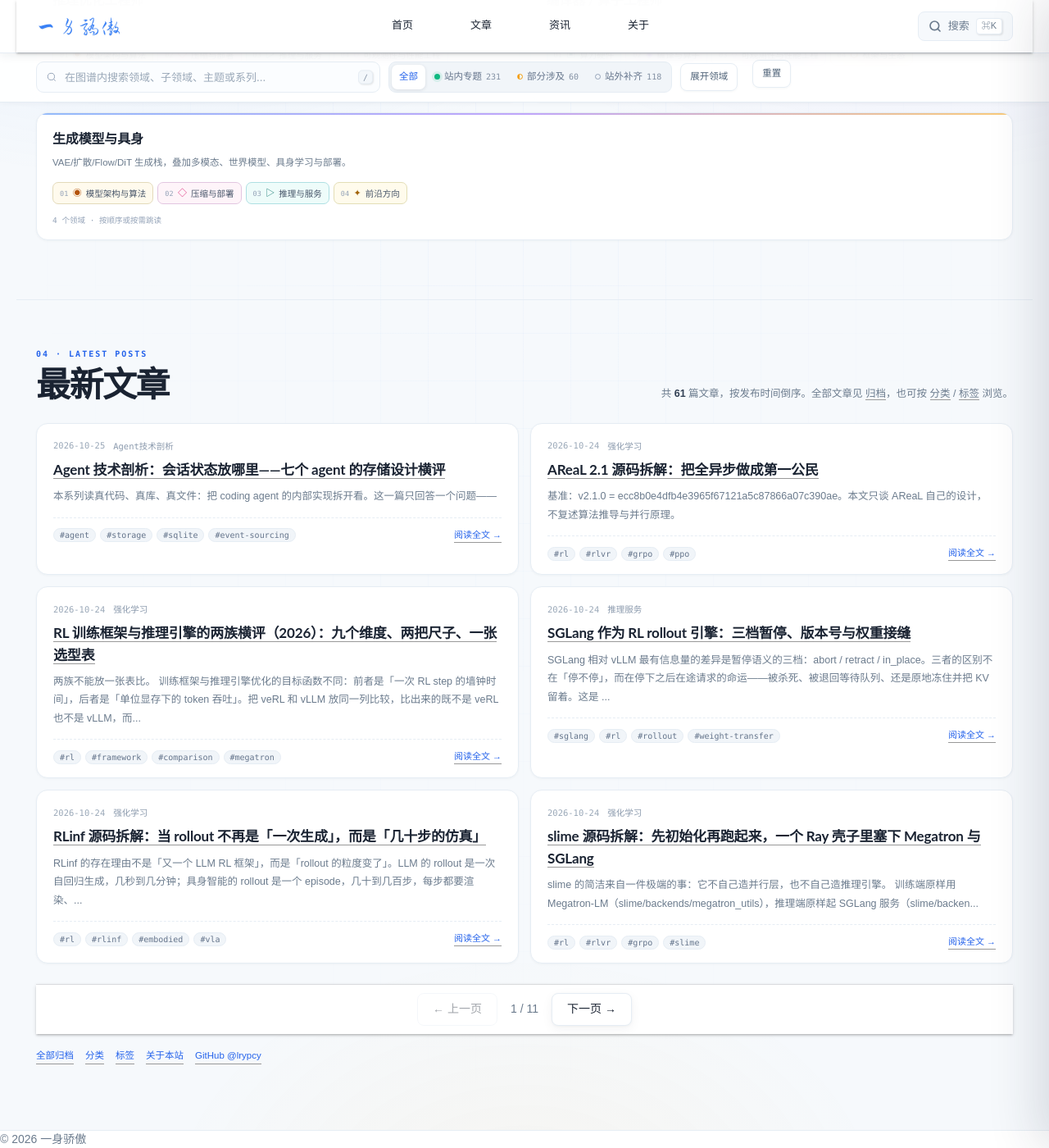
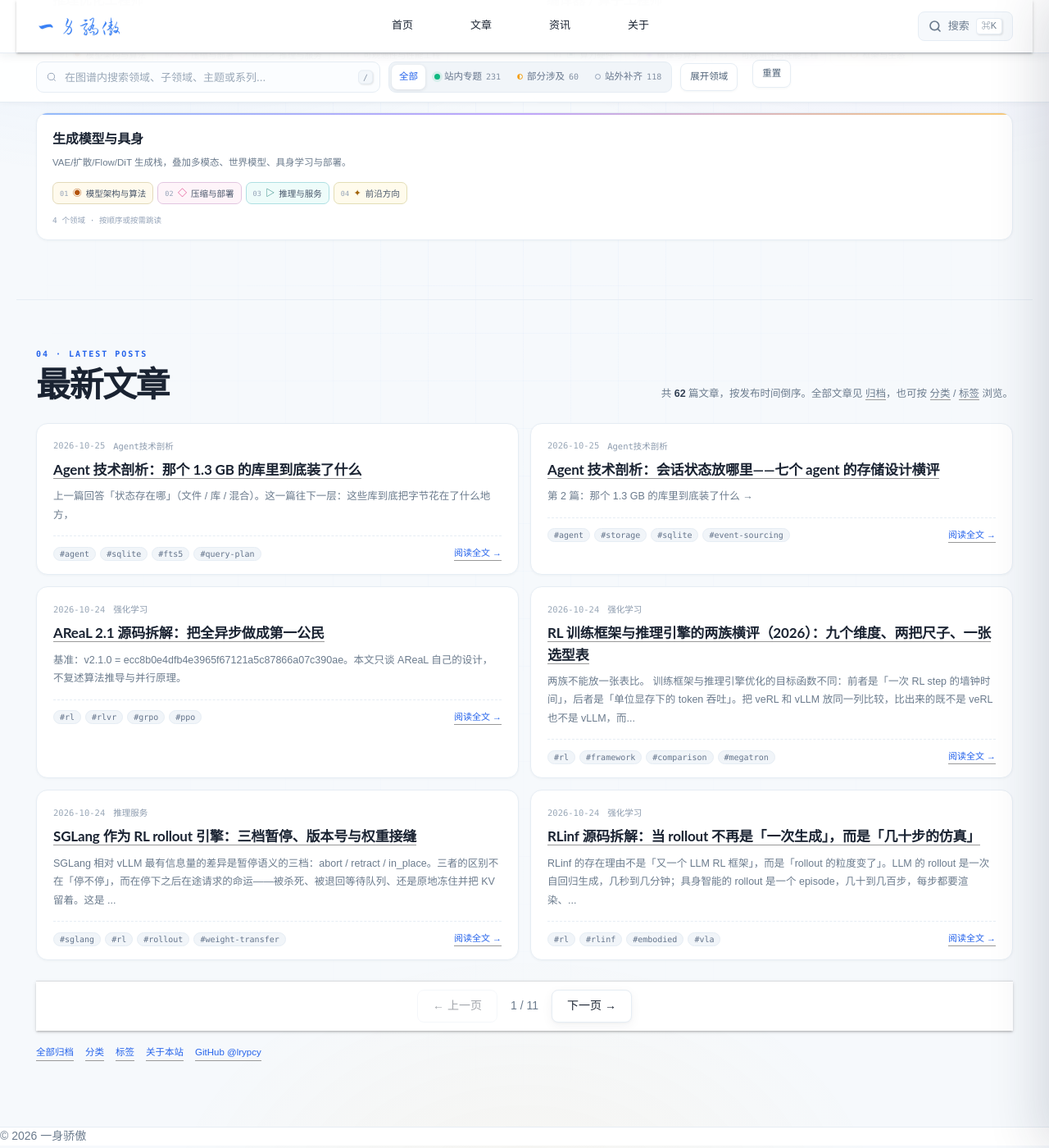
Before and after one commit to lrypcy/lrypcy.github.io, a Jekyll site: the page built from index.html, in a window 1280 px wide and 1400 px high, scrolled down 5565 px. Shown: the whole window at 82% size. Built offline with Jekyll 4.4.1, drawn with Linux system fonts in a browser that asks for light colours; the list of posts is cut into pages by our own code; some of the changed lines change nothing that is shown; some of the changed text lies outside the part shown.

Commit message:
post(agent-anatomy): 第 2 篇——那个 1.3 GB 的库里到底装了什么
把原先放在 deep-dive-agent-anatomy/ 的调研内容改写成正式文章（该目录已删除，
_config.yml 的 exclude 条目同步回滚）。两篇互链已建立。

第 2 篇核心（349 行）：
- dbstat 逐表拆解：OpenCode 的 event 表 1040 MB / 1287 MB（80.8%），
  1.16 万条消息只占 53.9 MB；Hermes 双 FTS 合计 139 MB，是主表 messages（48.8 MB）的 2.85 倍
- 文件大小与 dbstat 聚合口径分开报（Hermes 199 MB vs 193.6 MB，差在空闲页）
- 事件/消息行数比 11.6:1，但每行 7.9 KB —— 事件溯源记录「发生了什么」而非「现在是什么」
- 外部内容模式可省 63 MB（全库 32.5%）：两份 messages_fts_content 是纯冗余
- trigram 比默认分词贵 2.35 倍，等于三字符滑窗与按词切分的 token 密度比
- 查询计划三例缺口/兑现：OpenCode 排序键被 delivery 挡住、
  WorkBuddy 会话列表全表扫、Hermes active IS NULL 部分索引被选中为覆盖索引

系列节点描述更新为 2 篇，graph_sync 与布局体检均通过

````diff
--- a/_config.yml
+++ b/_config.yml
@@ -81,7 +81,6 @@ exclude:
   - deep-dive-test-time-training
   - deep-dive-vae
   - deep-dive-world-model-world-action-model
-  - deep-dive-agent-anatomy
   - wiki
   - tools
   - .githooks
--- a/_data/knowledge_graph.yml
+++ b/_data/knowledge_graph.yml
@@ -396,7 +396,7 @@ series:
     layer: 2
     order: 10
     prefixes: [agent-anatomy-]
-    desc: 1 篇。七个 coding agent（OpenCode / Hermes / WorkBuddy / Codex CLI / Pi / Claude Code / DSH）的真实存储在库、在文件里长什么样：五类持久状态的划分、四种存储形态、会话树的三种表示、JSON 列的四条代价、压缩的三种持久化、以及迁移机制的三种节奏。回答「一个 agent 每轮循环到底要写什么、写到哪里」。
+    desc: 2 篇。先看形态：七个 coding agent（OpenCode / Hermes / WorkBuddy / Codex CLI / Pi / Claude Code / DSH）的五类持久状态、四种存储选择、会话树的三种表示、压缩的三种持久化。再算成本：`dbstat` 逐表拆解 1.3 GB 到底装了什么、`EXPLAIN QUERY PLAN` 验证每个索引是否兑现、全文索引为何要付近 3 倍空间。回答「agent 该写什么、写到哪、这笔钱花得值不值」。
 
 links:
   - { from: chip,      to: op,         label: 存储层次与执行模型决定 Kernel 怎么写 }
--- /dev/null
+++ b/_posts/2026-10-25-agent-anatomy-what-eats-the-disk.md
@@ -0,0 +1,355 @@
+---
+title: "Agent 技术剖析：那个 1.3 GB 的库里到底装了什么"
+date: 2026-10-25 14:00:00 +0800
+categories:
+  - Agent技术剖析
+tags: [agent, sqlite, fts5, query-plan, index, storage-cost]
+layout: post
+mathjax: true
+---
+
+> **系列导航** ｜ **Agent 技术剖析** ｜ 第 2 篇 / 共 2 篇已发
+>
+> [← 第 1 篇：会话状态放哪里——七个 agent 的存储设计横评](/2026/10/25/agent-anatomy-where-state-lives/)
+>
+> 上一篇回答「状态存在哪」（文件 / 库 / 混合）。这一篇往下一层：**这些库到底把字节花在了什么地方**，
+> 以及写进去的每一条数据、建的每一个索引，在真实查询里有没有兑现。
+
+> **TL;DR**
+>
+> * **核心问题与结论**：agent 库的体积不由消息条数决定，由两个选择决定——要不要把流式事件逐条落库，要不要为内容建全文索引。前者让 OpenCode 的 `event` 表独占全库 80%（§1）；后者让 Hermes 的双 FTS5 达到主表 `messages` 的 2.85 倍（§2）。
+> * **关键证据**：`dbstat` 逐表实测（§1/§2）。OpenCode 13.4 万条事件 = 1.04 GB / 1.3 GB，1.16 万条消息只有 53.9 MB；Hermes 1.07 万条消息 48.8 MB，检索设施 139 MB。消息数几乎相同，两库体积差 6.6 倍（§4.1）。
+> * **适用边界与代价**：全文索引的代价是约 3 倍存储（§2）加每次写入两遍 tokenize（§2.3）；事件溯源的代价是每次交互写十几行而非一行。不建索引就没有历史检索，不落事件就没有重放能力。这两笔钱只在产品真需要检索或重放时才值。
+> * **系列定位**：承接上一篇的存储形态分类，本篇量化成本并用查询计划验证；下一篇转向上下文压缩的运行时代价。
+
+---
+
+## 0. 先把账摊开
+
+上一篇列了七个 agent 各存了多少表、多大体量。但「1.3 GB」这种数字本身没有解释力——它可能是十万条对话，也可能是一张表在吞。
+
+`dbstat` 能把字节归到具体的表和索引上。这是这一篇的全部方法：不问「多大」，问「**花在哪**」。
+
+两个库的实测（皆为单次快照，见文末取证基准）：
+
+| 库 | 文件大小 | `dbstat` 聚合 | 最大项 | 占比 |
+| --- | --- | --- | --- | --- |
+| OpenCode | 1.3 GB | 1287.4 MB | `event` 1040.0 MB | 80.8% |
+| Hermes | 199 MB | 193.6 MB | FTS 设施合计 139.0 MB | 71.8% |
+
+**两个数字都要报，因为含义不同**：文件大小含空闲页与未被 `dbstat` 计入的元数据页（Hermes 有 280 个空闲页），`dbstat` 聚合只算被表与索引真实占用的页。算「谁在吃磁盘」用后者，报「这个库多大」用前者。
+
+这两行数字直接推翻了「agent 数据库主要用来存对话」的直觉——**两家都不是主要在存对话**。一家主要存事件，一家主要存索引。
+
+---
+
+## 1. OpenCode：事件溯源拿了 80%
+
+逐表拆开（`dbstat`，单位 MB，只列前 12）：
+
+```text
+event                          1040.0
+part                            161.5
+message                          53.9
+event_aggregate_type_seq_idx      9.5
+event_aggregate_seq_idx           6.3
+sqlite_autoindex_event_1          5.7
+part_message_id_id_idx            3.7
+part_session_idx                  2.3
+sqlite_autoindex_part_1           2.1
+message_session_time_created_id_idx 1.1
+```
+
+`event` 一张表 1.04 GB，是第二名的 6.4 倍。而 `event` 表只有 13.4 万行——**平均每行 7.9 KB**。
+
+这个数字值得单独想一下。一条事件的 `data` 列存的是 JSON，8 KB 意味着里面装的不只是「用户发了一句话」，还包括流式输出的中间片段、工具调用的完整参数、工具结果的截断版本。**事件比消息细，所以事件比消息多，也就比消息占得多**。
+
+### 1.1 为什么事件会比消息多十倍
+
+上一篇提过这个比例，这里给出机制。
+
+一条助手消息在用户眼里是「一个回复」。但系统要落库的是它的**全部状态迁移**：
+
+```text
+turn.start          -> 用户提交
+step.start          -> 模型开始生成
+part.created        -> 开始一个新 part
+part.updated        -> part 内容增长（多次）
+part.updated        -> ...
+step.finish         -> 这一步结束，带 token 用量
+step.start          -> 工具执行后继续生成
+...
+turn.finish
+```
+
+一次带两轮工具调用的交互，事件数轻松到十几条，而用户看到的「消息」只有两三条。实测 13.4 万事件对 1.16 万消息，约 **11.6 : 1**。
+
+这就是事件溯源的核心成本：**它记录的是「发生了什么」，不是「现在是什么」**。前者天然比后者细一个数量级。
+
+### 1.2 索引只占事件的 1.6%
+
+`event` 相关的索引（两个显式索引 + 主键自动索引）合计约 21.5 MB，占全库 1.6%。这是个很健康的比例——说明**索引不是这个库膨胀的原因**，数据本身才是。
+
+对比 Hermes 会很有意思：那边索引是主因。
+
+### 1.3 `part` 与 `message` 的比例说明了拆分粒度
+
+`part` 161.5 MB，`message` 53.9 MB，约 3 : 1。上一篇用行数算过这个比值（4.2 : 1），按字节算是 3.0 : 1。
+
+两个比值接近，说明**平均每个 part 的体积和平均每条 message 的体积在同一个量级**——这验证了拆分的合理性：如果把 part 内联进 message，每条消息的体积会变成现在的 4 倍，而流式更新时每次都要重写这 4 倍大小的 JSON。**拆开是为了写入放大，不是为了查询**。
+
+### 1.4 一个没被利用的索引
+
+`event_aggregate_type_seq_idx`（9.5 MB）是 `(aggregate_id, type, seq)`。9.5 MB 说明它被真实维护着，每一行事件都进了两遍索引。
+
+但它的服务对象——「按类型取某聚合的连续事件」——只在重放时才会用到，而重放是罕见操作。**为罕见查询付了 9.5 MB 常驻成本加每次写入的维护成本**，这是事件溯源实现里容易被忽略的一笔。
+
+---
+
+## 2. Hermes：索引比数据大三倍
+
+Hermes 的账完全是另一种形状（单位 MB）：
+
+```text
+messages_fts_trigram_data      64.8
+messages                       48.8
+messages_fts_trigram_content   31.5
+messages_fts_content           31.5
+messages_fts_data              10.7
+sessions                        4.4
+idx_messages_session_active     0.5
+```
+
+拆开看：
+
+- 主表 `messages`：**48.8 MB**，1.07 万条，平均每条 4.7 KB；
+- trigram FTS（`data` + `content` + `idx` + `docsize`）：约 **97.5 MB**；
+- 默认分词 FTS（`data` + `content` + `idx` + `docsize`）：约 **41.5 MB**；
+- 两套合计 **139 MB**，是主表的 **2.85 倍**。
+
+**「让历史可检索」这件事，花了数据本身近三倍的空间。**
+
+### 2.1 为什么是两份 `content`
+
+FTS5 有两种模式：内容存 FTS 表内部，或用 `content=` 指向外部表（外部内容模式，避免重复存储）。Hermes 用的是前者——所以 `messages_fts_content` 和 `messages_fts_trigram_content` 各存一份完整正文，各 31.5 MB。
+
+外面那两份 31.5 MB 是纯冗余：正文在 `messages` 表里已经有了。**改用外部内容模式可以省掉这 63 MB**，代价是删除/更新时要靠 `content_rowid` 回主表校验，实现略复杂。
+
+这是一个典型的取舍点：63 MB（全库 32%）换实现简单。对 199 MB 的库来说，这个决定值不值取决于机器——但至少现在知道了这笔账在哪。
+
+### 2.2 trigram 比默认分词贵 2.35 倍
+
+trigram 索引 97.5 MB vs 默认分词 41.5 MB。原因很直接：trigram 把文本切成三字符滑窗，**每个字符都参与 3 个 token**，索引项数量约为字符数的 3 倍。而默认分词按词切，token 数远少于字符数。
+
+对一个 4.7 KB 的平均消息（中文按字算约几千字），trigram 的 token 数就是上万。**2.35 倍这个数字，基本就是「三字符滑窗 vs 按词切分」的 token 密度比**。
+
+值不值？取决于产品要不要「中文子串搜索」。按词分词对中文几乎不可用（没有空格，整句当一个词），所以对一个中文用户为主的产品，trigram 不是可选项。
+
+### 2.3 触发器：每次插入写三次
+
+两个 FTS 表、六个触发器（insert / delete / update 各三个）。一条消息插入时实际执行：
+
+```sql
+-- 1. 主表
+INSERT INTO messages (...) VALUES (...);
+-- 2. 默认分词索引（触发器）
+INSERT INTO messages_fts(rowid, content) VALUES (new.id, content || tool_name || tool_calls);
+-- 3. trigram 索引（触发器）
+INSERT INTO messages_fts_trigram(rowid, content) VALUES (new.id, same_concat);
+```
+
+**一次逻辑写入变成三次物理写入，而且第 2、3 次都要对全文做分词与索引构建**。这是 FTS 写入成本的来源——不在磁盘 IO，在 tokenize 的 CPU。
+
+长消息上这个成本很可观：4.6 KB 的正文要过两遍 tokenizer（一遍按词，一遍每字符生成三个 trigram）。**这就是为什么「每条工具结果都进 FTS」的代价远比想象高**。
+
+### 2.4 触发器把 `tool_name` 拼进正文，是个聪明的决定
+
+```sql
+COALESCE(new.content, '') || ' ' || COALESCE(new.tool_name, '')
+  || ' ' || COALESCE(new.tool_calls, '')
+```
+
+被索引的不是「助手说的话」，而是「说的话 + 工具名 + 工具参数」。这把「哪个会话跑过 pytest」变成一次 MATCH，而不是全表扫 JSON 解 `tool_calls`。
+
+代价是索引体积：`tool_calls` 常常比 `content` 还长（一次工具调用带完整参数），拼进去后索引的语料变大。**这是用空间换查询能力的又一笔。**
+
+---
+
+## 3. 查询计划：索引有没有兑现
+
+字节花出去了，接下来要问：**建了索引，优化器真的用了吗**。`EXPLAIN QUERY PLAN` 是唯一判据——它直接报出优化器选了哪条索引、要不要额外建临时 B 树。
+
+### 3.1 OpenCode：两条主力路径干净，一条有缺口
+
+```text
+-- 取会话消息（agent 最热的路径，每轮循环都跑）
+SELECT * FROM message WHERE session_id=? ORDER BY time_created, id
+  → SEARCH message USING INDEX message_session_time_created_id_idx (session_id=?)
+
+-- 重放事件
+SELECT * FROM event WHERE aggregate_id=? AND seq > ? ORDER BY seq
+  → SEARCH event USING INDEX event_aggregate_seq_idx (aggregate_id=? AND seq>?)
+```
+
+两条都只有 `SEARCH`、没有 `TEMP B-TREE`——索引完整覆盖了过滤和排序。这是设计到位的证据。
+
+第三条露了缺口：
+
+```text
+SELECT * FROM session_input WHERE session_id=? AND promoted_seq IS NULL ORDER BY admitted_seq
+  → SEARCH session_input USING INDEX session_input_session_promoted_seq_idx
+  → USE TEMP B-TREE FOR ORDER BY
+```
+
+索引是 `(session_id, promoted_seq, delivery, admitted_seq)`，查询按 `admitted_seq` 排序。**排序键被 `delivery` 挡住了**——SQLite 只有在索引的前缀列上才能免排序，`admitted_seq` 排在第四位，前面有个不在 `WHERE` 里的 `delivery`，于是排序只能另外建临时 B 树。
+
+修法有两种，各有代价：把 `admitted_seq` 提到 `delivery` 前面（但那样按 `delivery` 过滤就没法免排序），或者改查询按 `promoted_seq` 排序（但语义可能要求按提交顺序）。**索引列顺序不是随便排的，它编码了「哪些查询免排序」这个决定。**
+
+### 3.2 Hermes：四条全中，包括那个部分索引
+
+```text
+-- 取活跃历史
+SELECT * FROM messages WHERE session_id=? AND active=1 ORDER BY timestamp
+  → SEARCH messages USING INDEX idx_messages_session_active (session_id=? AND active=?)
+
+-- FTS 检索
+SELECT rowid FROM messages_fts WHERE messages_fts MATCH 'pytest'
+  → SCAN messages_fts VIRTUAL TABLE INDEX 0:M1
+
+-- 多通道路由（六列索引）
+SELECT id FROM sessions WHERE source=? AND user_id=? AND chat_id=?
+  AND chat_type=? AND thread_id=? ORDER BY started_at DESC LIMIT 1
+  → SEARCH sessions USING INDEX idx_sessions_gateway_peer (source=? ... thread_id=?)
+
+-- 部分索引
+SELECT id FROM messages WHERE active IS NULL
+  → SCAN messages USING COVERING INDEX idx_messages_active_null
+```
+
+第四条是关键。那个 `CREATE INDEX idx_messages_active_null ON messages(active) WHERE active IS NULL` 不只是「建着好看」：
+
+- 优化器**认出查询谓词 `active IS NULL` 蕴含索引谓词**，于是选了它而不是全表扫；
+- 因为查询只取 `id`（在主键里），走了 **`COVERING INDEX`——不需要回表**。
+
+这两点纯读 schema 推不出来。部分索引能不能被选中，取决于优化器能否证明蕴含关系；能不能不回表，取决于查询列是否都在索引里。**都必须实测。**
+
+顺带解释了那个索引存在的真实理由：主键 `AUTOINCREMENT` 的 `id` 在索引里，所以「找出所有 `active IS NULL` 的行」是一次纯索引扫描。这正好服务于迁移期的数据修复语句：
+
+```sql
+UPDATE messages SET active = 1 WHERE active IS NULL
+```
+
+### 3.3 WorkBuddy：一个真实的全表扫
+
+```text
+-- 轮询待投递（状态机核心）
+WHERE status=? AND next_run_at<=? ORDER BY next_run_at
+  → SEARCH automation_delivery_outbox USING INDEX idx_automation_delivery_outbox_status_next_run
+
+-- 会话列表（最常打开的界面之一）
+SELECT id,title FROM sessions WHERE cwd=? AND deleted_at IS NULL ORDER BY updated_at DESC
+  → SCAN sessions
+  → USE TEMP B-TREE FOR ORDER BY
+```
+
+第二条是**全表扫 + 临时排序**。原因：`sessions` 表上只有主键自动索引和一个 `buddy_snapshot_id` 索引，**没有任何覆盖 `cwd` 或 `updated_at` 的索引**。
+
+现在表里 67 行，全扫的代价看不见。到几千行这个界面就会开始卡。
+
+有意思的是它自己的迁移历史已经演示过这个问题一次——`0006_add_automation_runs_indexes.sql` 专门给 `automation_runs` 补了两个索引：
+
+```sql
+CREATE INDEX IF NOT EXISTS idx_automation_runs_automation_id ON automation_runs(automation_id);
+CREATE INDEX IF NOT EXISTS idx_automation_runs_created_at     ON automation_runs(created_at);
+```
+
+**索引是事后补的，说明查询是在有了真实数据之后才变慢的**。按同一套逻辑，`(cwd, deleted_at, updated_at)` 是下一个该补的——`deleted_at` 也要进索引，因为软删除的过滤条件同样参与选择率。
+
+---
+
+## 4. 三种存储的真实价格
+
+把字节账换算成可比的单位。同一个「存对话」的需求：
+
+| 方案 | 体量 | 每条成本 | 能检索 | 能重放 |
+| --- | --- | --- | --- | --- |
+| Pi 纯 JSONL | 21 会话，数 MB 量级 | 最低 | 否（要扫全文件） | 否 |
+| Hermes 全量 + 双 FTS | 1.07 万条 → 194 MB | 约 18 KB/条 | **是**（中文子串） | 否 |
+| OpenCode 事件溯源 | 13.4 万事件 → 1.3 GB | 约 8 KB/事件 | 否（JSON 列） | **是** |
+
+三个数字放在一起，结论很清楚：
+
+**Hermes 花 19 KB/条买到了检索，OpenCode 花 8 KB/事件买到了重放，Pi 什么都没买所以最便宜。** 没有哪个「更优」——只有「你的产品要不要那个能力」。
+
+但有一件事需要警惕：**OpenCode 花了 1.3 GB，却没买到检索**。它的正文全在 JSON 列里，没有任何 FTS。所以它那 1.3 GB 买的是「重放 + 统一读写路径」，不是「可查」。如果产品有搜索需求，这 1.3 GB 还得再加一遍 FTS 的钱。
+
+### 4.1 一个反直觉的比较
+
+Hermes 存 1.07 万条消息花 194 MB（`dbstat` 口径）；OpenCode 存 1.16 万条消息加 13.4 万事件花 1287 MB。**消息数量几乎一样，体积差 6.6 倍。**
+
+差异全部来自两个选择：
+1. OpenCode 把每条消息拆成多个事件（11.5 倍放大）；
+2. Hermes 为内容建了两套索引（3 倍附加）。
+
+**两个选择的方向相反**：一个把钱花在「记录的粒度」，一个花在「检索的深度」。这也解释了为什么两家的表结构几乎没有相似之处——它们优化的是不同的东西。
+
+---
+
+## 5. 选型：先问三个问题
+
+前面的账可以压缩成三个判据。
+
+### 5.1 会不会有人搜索历史？
+
+不会 → 不要 FTS。省下 3 倍空间和每次写入的 tokenize 成本。
+
+会，而且用户说中文 / 搜代码片段 → **必须要 trigram**。按词分词的 FTS5 对中文基本无效（整句当一个词），对代码片段也搜不到（`kv_cache_utils` 和 `kv cache utils` 在按词分词下是不同 token）。代价是 trigram 比默认分词贵 2.35 倍。
+
+会，但只是英文自然语言 → 默认分词够用，别为 trigram 付钱。
+
+### 5.2 需不需要按时刻重放？
+
+不需要 → **不要事件溯源**。它会让你每次交互写十几行而不是一行，并且那 80% 的体积是纯记录成本。
+
+需要（审计、调试、精确复现 bug、多人协作的冲突消解）→ 事件溯源是对的，但要注意：**重放能力不等于查询能力**。事件表的 `data` 是 JSON，想按内容查还得另建索引。OpenCode 就是这个状态——有重放、无检索。
+
+### 5.3 单机会不会跑成服务？
+
+会（多通道、后台任务、定时投递）→ 必须入库，因为你需要的不是存储而是**事务**：谁在跑、跑完了没、消息发了没。这部分数据量极小（WorkBuddy 整个库 208 KB），但离了事务就不对。
+
+不会（一个进程一次运行）→ 文件足够。别忘了加锁（DSH 的 `session.lock` 就是这个），否则两个进程在同一目录会互相覆盖。
+
+---
+
+## 6. 三个可以立刻用的结论
+
+**① 体积失控的两个源头是「事件粒度」和「全文索引」，不是「消息条数」。** 看到库大了，先 `dbstat` 看哪张表在吃，别猜。
+
+**② 建的索引要用 `EXPLAIN QUERY PLAN` 验一遍。** 本文实测的三个缺口（OpenCode 排序键被挡、WorkBuddy 全表扫、以及 Hermes 部分索引确实被选中）都是纯读 schema 看不出来的。索引列顺序直接编码了「哪条查询免排序」，排错了不会报错，只会慢。
+
+**③ 落地前想清楚检索需求，因为它是 3 倍空间的开关。** 决定不建 FTS 之后再加，意味着一次全库重建索引；决定建了却没人用，就是常驻的 3 倍成本加每次写入的 tokenize。
+
+---
+
+## 7. 下一篇
+
+存储层的账算完了。下一篇转向**运行时**：上下文是怎么被挑选、压缩、再注入的——Pi 的摘要记录、Hermes 的 `active`/`compacted` 双标记、OpenCode 的 `context_epoch` 区间替换，三种方式在每一轮循环里各自要付出什么。
+
+---
+
+上一篇：[Agent 技术剖析：会话状态放哪里——七个 agent 的存储设计横评](/2026/10/25/agent-anatomy-where-state-lives/)
+
+---
+
+## 参考
+
+**取证基准（各数字的来源版本）**
+
+| 项目 | 版本 | 引用位置 |
+| --- | --- | --- |
+| OpenCode | `1.18.35`，commit `b7e4f1ef7433f83ba009eefa2997aeb81017f6ed` | `packages/core/src/session/sql.ts` L22–L176、`packages/core/src/event/sql.ts` L4–L25 |
+| Hermes | `0.19.0` | `hermes_state.py` L155（`SCHEMA_VERSION`）、L178（`_WAL_INCOMPAT_MARKERS`）、L4456（压缩软删）、L1981（会话 upsert）；上游 `NousResearch/hermes-agent` |
+| WorkBuddy | `5.5.6` | 迁移 SQL `~/.workbuddy/.workbuddy-sqlite-migrations/0006_add_automation_runs_indexes.sql`；库 `~/.workbuddy/workbuddy.db` |
+| Pi | `0.84.2` | `~/.pi/agent/sessions/` |
+
+**测量方法**：`dbstat` 虚表按表/索引聚合 `pgsize`；`EXPLAIN QUERY PLAN` 在对应实库上直接执行。两个库的 `page_size` 均为 4096，OpenCode 页数 329583、Hermes 页数 49834。所有数字为单次快照——会话在持续增长，**稳定的是表间比例，不是绝对字节**。
--- a/_posts/2026-10-25-agent-anatomy-where-state-lives.md
+++ b/_posts/2026-10-25-agent-anatomy-where-state-lives.md
@@ -9,6 +9,8 @@ mathjax: true
 ---
 
 > **系列导航** ｜ **Agent 技术剖析** ｜ 第 1 篇
+>
+> [第 2 篇：那个 1.3 GB 的库里到底装了什么 →](/2026/10/25/agent-anatomy-what-eats-the-disk/)
 >
 > 本系列读真代码、真库、真文件：把 coding agent 的内部实现拆开看。这一篇只回答一个问题——
 > 一个 agent 每轮循环到底要把什么东西写下来、写到哪里去。
@@ -852,7 +854,11 @@ PRAGMA checkpoint_fullfsync = 1     # 仅 sys.platform == "darwin" 生效
 
 **压缩策略是存储设计的上游。** 先决定「压缩后能不能回看、能不能搜、能不能重放」，再决定存哪儿。反过来做，就要重写存储层。
 
-下一篇从这套状态继续往上：上下文是怎么被挑选、压缩、再注入的——三种压缩方式（Pi 的摘要记录、Hermes 的 `active` 标记、OpenCode 的纪元替换）在**运行时**各自要付出什么。
+下一篇的账本转向**字节**：这 1.3 GB 到底花在哪张表上、建了的索引有没有在真实查询里兑现、全文索引要付几倍空间。压缩的运行时代价留给再下一篇。
+
+---
+
+下一篇：[Agent 技术剖析：那个 1.3 GB 的库里到底装了什么](/2026/10/25/agent-anatomy-what-eats-the-disk/)
 
 ---
 
````
